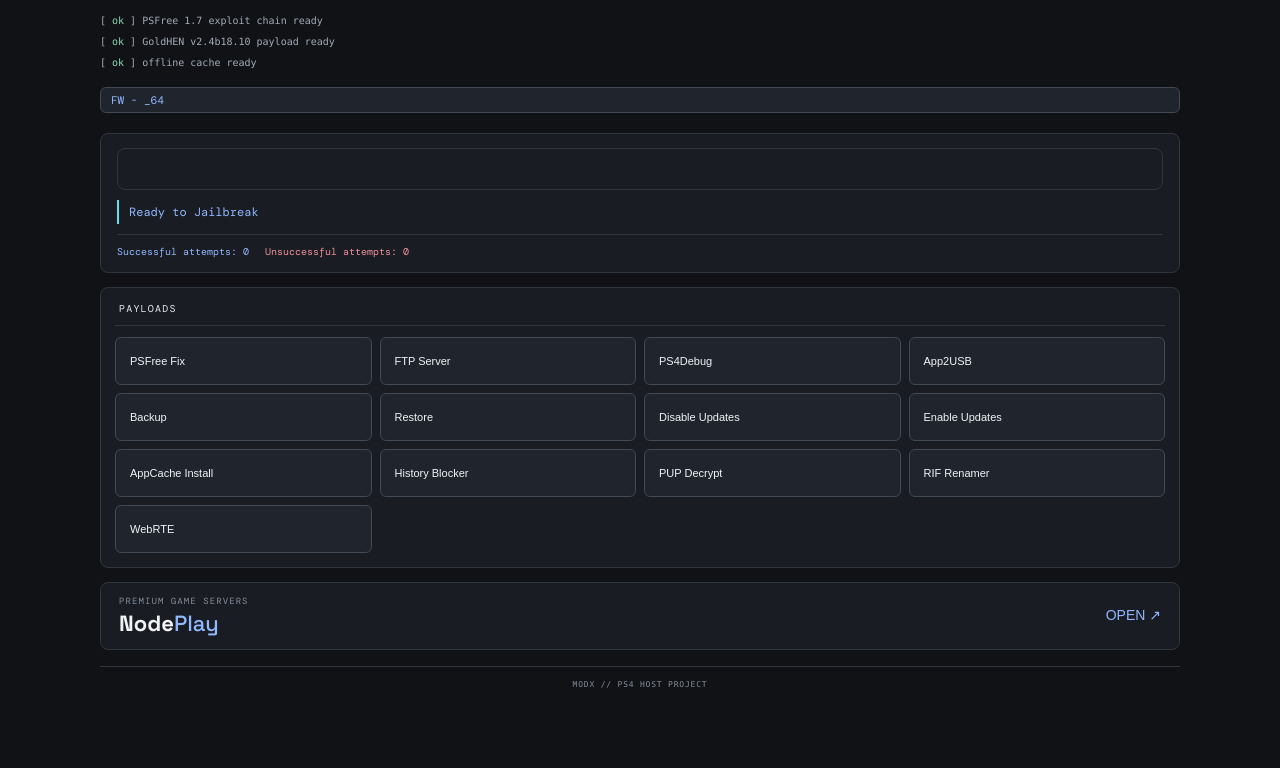
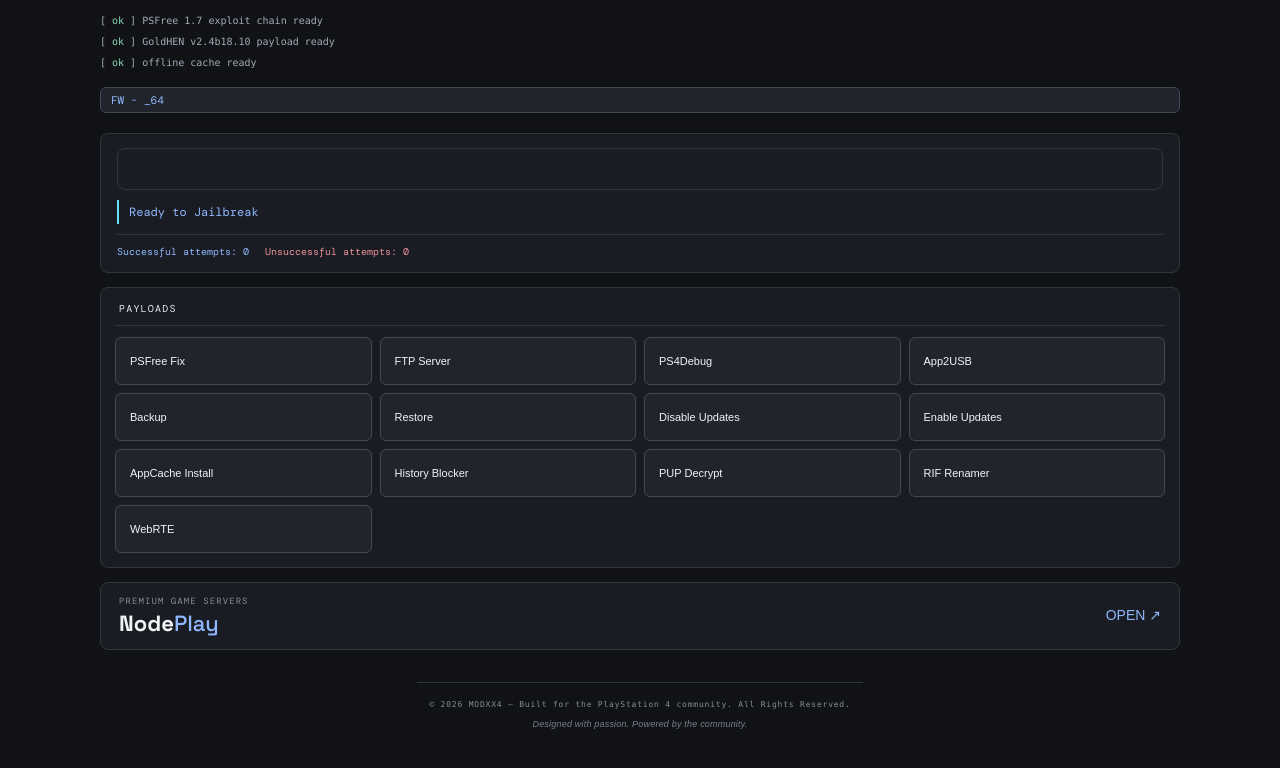
Before and after one commit to modxx4/modxx4.github.io, a plain HTML site: page firmwares/7.00/index5.html in a window 1280 px wide. Shown: the part 228-996 px from the top of the page. Before the commit the page ends 938 px from the top, so only its background shows below. Drawn offline with nearby package versions, Linux system fonts and the light colour scheme; files whose address does not match are found by name.

Commit message:
Add MODXX4 copyright signature to firmware pages

```diff
--- a/firmwares/7.00/index5.html
+++ b/firmwares/7.00/index5.html
@@ -267,9 +267,7 @@ h1{font:700 clamp(36px,5vw,56px)/1 Space Grotesk,sans-serif;letter-spacing:-2px}
                 <span class="np-open">OPEN &#8599;</span>
             </a>
 
-            <footer class="foot">
-                MODX // PS4 HOST PROJECT
-            </footer>
+            <footer class="modx-copyright" style="margin:32px auto 18px;padding:16px 12px;text-align:center;border-top:1px solid rgba(150,165,185,.16);display:flex;flex-direction:column;align-items:center;gap:6px;color:#aeb6c2;font:500 9px/1.6 Consolas,monospace;letter-spacing:.25px"><span>© 2026 MODXX4 — Built for the PlayStation 4 community. All Rights Reserved.</span><span style="color:#77818e;font:italic 9px/1.5 Arial,Helvetica,sans-serif;letter-spacing:.2px">Designed with passion. Powered by the community.</span></footer>
         </main>
     </div>
 
```
